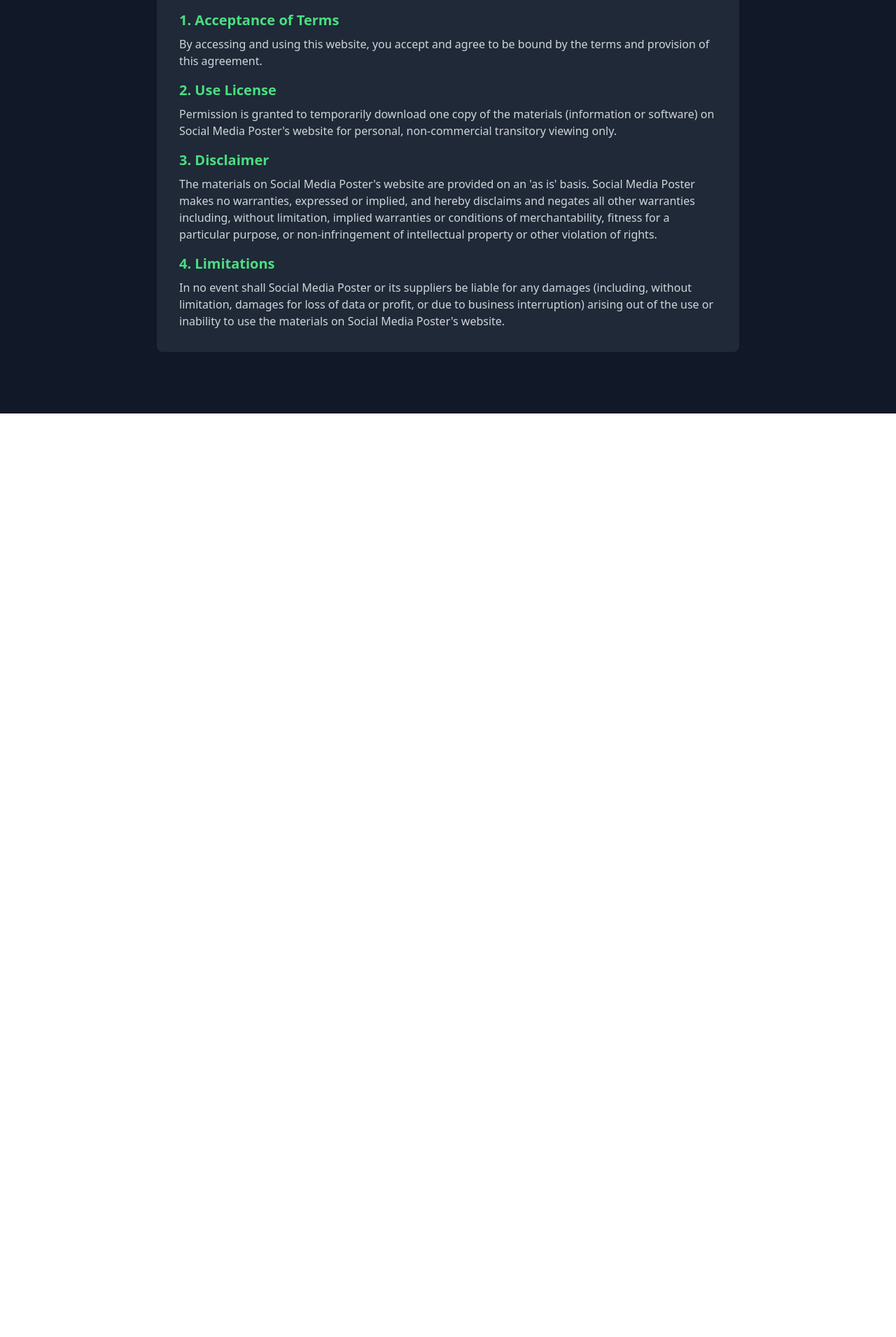
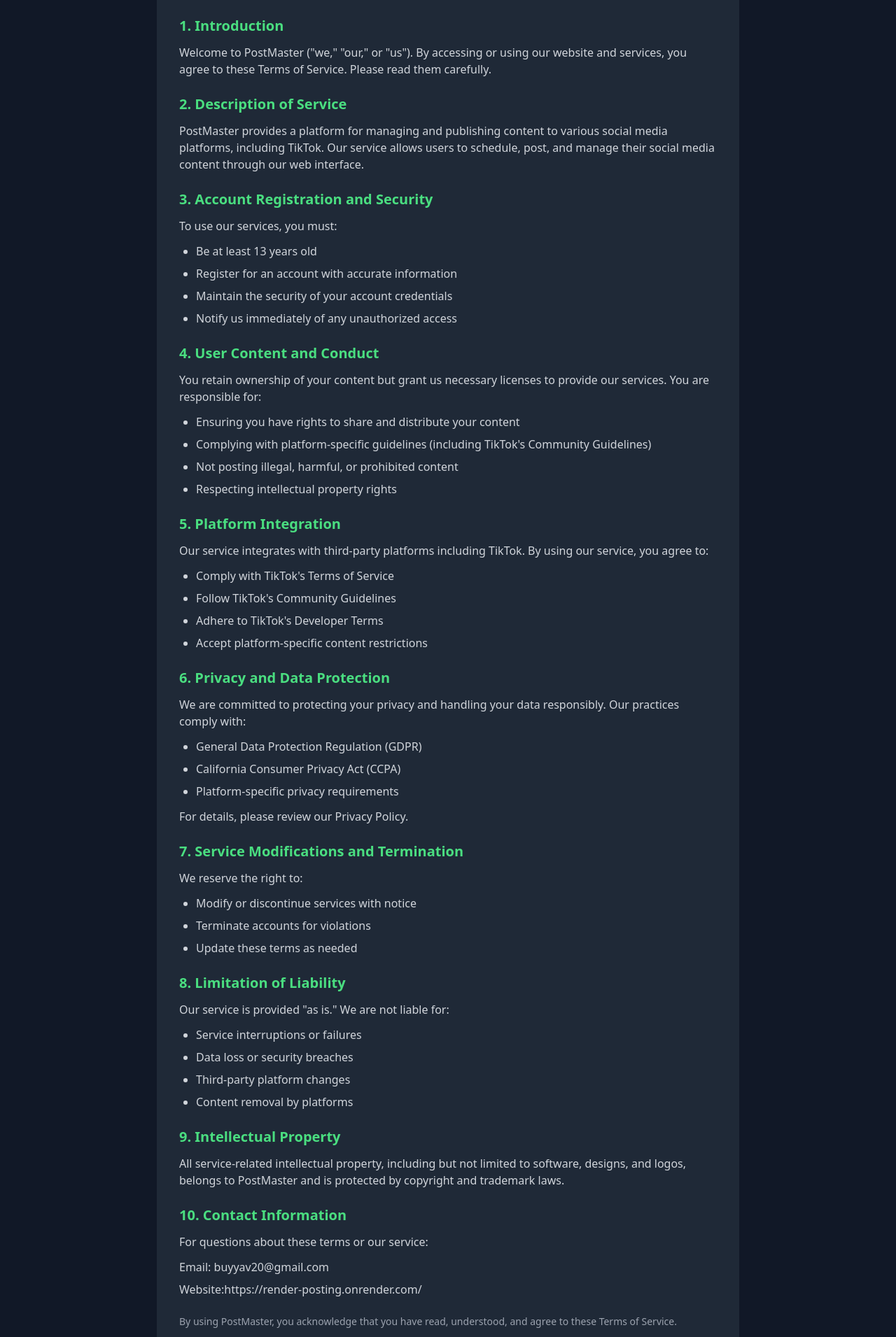
Before and after one commit to Turtles-Discord/render-posting, a React (Vite) app in the folder frontend/: page /terms in a window 1280 px wide. Shown: the part 209-2120 px from the top of the page at 70% size. Before the commit the page ends 800 px from the top, so only its background shows below. Built offline with nearby package versions, Linux system fonts and the light colour scheme.

Commit message:
fixed the terms page with more professonail page

```diff
--- a/frontend/src/pages/TermsPage.jsx
+++ b/frontend/src/pages/TermsPage.jsx
@@ -7,27 +7,100 @@
       <div className="max-w-4xl mx-auto px-4 sm:px-6 lg:px-8 py-8">
         <div className="bg-gray-800 rounded-lg p-8">
           <h1 className="text-3xl font-bold text-green-400 mb-6">Terms of Service</h1>
-          <div className="text-gray-300 space-y-4">
+          <div className="text-gray-300 space-y-6">
             <p className="text-sm text-gray-400">Last updated: {new Date().toLocaleDateString()}</p>
 
-            <section className="space-y-2">
-              <h2 className="text-xl font-semibold text-green-400">1. Acceptance of Terms</h2>
-              <p>By accessing and using this website, you accept and agree to be bound by the terms and provision of this agreement.</p>
+            <section className="space-y-3">
+              <h2 className="text-xl font-semibold text-green-400">1. Introduction</h2>
+              <p>Welcome to PostMaster ("we," "our," or "us"). By accessing or using our website and services, you agree to these Terms of Service. Please read them carefully.</p>
             </section>
 
-            <section className="space-y-2">
-              <h2 className="text-xl font-semibold text-green-400">2. Use License</h2>
-              <p>Permission is granted to temporarily download one copy of the materials (information or software) on Social Media Poster's website for personal, non-commercial transitory viewing only.</p>
+            <section className="space-y-3">
+              <h2 className="text-xl font-semibold text-green-400">2. Description of Service</h2>
+              <p>PostMaster provides a platform for managing and publishing content to various social media platforms, including TikTok. Our service allows users to schedule, post, and manage their social media content through our web interface.</p>
             </section>
 
-            <section className="space-y-2">
-              <h2 className="text-xl font-semibold text-green-400">3. Disclaimer</h2>
-              <p>The materials on Social Media Poster's website are provided on an 'as is' basis. Social Media Poster makes no warranties, expressed or implied, and hereby disclaims and negates all other warranties including, without limitation, implied warranties or conditions of merchantability, fitness for a particular purpose, or non-infringement of intellectual property or other violation of rights.</p>
+            <section className="space-y-3">
+              <h2 className="text-xl font-semibold text-green-400">3. Account Registration and Security</h2>
+              <p>To use our services, you must:</p>
+              <ul className="list-disc pl-6 space-y-2">
+                <li>Be at least 13 years old</li>
+                <li>Register for an account with accurate information</li>
+                <li>Maintain the security of your account credentials</li>
+                <li>Notify us immediately of any unauthorized access</li>
+              </ul>
             </section>
 
-            <section className="space-y-2">
-              <h2 className="text-xl font-semibold text-green-400">4. Limitations</h2>
-              <p>In no event shall Social Media Poster or its suppliers be liable for any damages (including, without limitation, damages for loss of data or profit, or due to business interruption) arising out of the use or inability to use the materials on Social Media Poster's website.</p>
+            <section className="space-y-3">
+              <h2 className="text-xl font-semibold text-green-400">4. User Content and Conduct</h2>
+              <p>You retain ownership of your content but grant us necessary licenses to provide our services. You are responsible for:</p>
+              <ul className="list-disc pl-6 space-y-2">
+                <li>Ensuring you have rights to share and distribute your content</li>
+                <li>Complying with platform-specific guidelines (including TikTok's Community Guidelines)</li>
+                <li>Not posting illegal, harmful, or prohibited content</li>
+                <li>Respecting intellectual property rights</li>
+              </ul>
+            </section>
+
+            <section className="space-y-3">
+              <h2 className="text-xl font-semibold text-green-400">5. Platform Integration</h2>
+              <p>Our service integrates with third-party platforms including TikTok. By using our service, you agree to:</p>
+              <ul className="list-disc pl-6 space-y-2">
+                <li>Comply with TikTok's Terms of Service</li>
+                <li>Follow TikTok's Community Guidelines</li>
+                <li>Adhere to TikTok's Developer Terms</li>
+                <li>Accept platform-specific content restrictions</li>
+              </ul>
+            </section>
+
+            <section className="space-y-3">
+              <h2 className="text-xl font-semibold text-green-400">6. Privacy and Data Protection</h2>
+              <p>We are committed to protecting your privacy and handling your data responsibly. Our practices comply with:</p>
+              <ul className="list-disc pl-6 space-y-2">
+                <li>General Data Protection Regulation (GDPR)</li>
+                <li>California Consumer Privacy Act (CCPA)</li>
+                <li>Platform-specific privacy requirements</li>
+              </ul>
+              <p>For details, please review our Privacy Policy.</p>
+            </section>
+
+            <section className="space-y-3">
+              <h2 className="text-xl font-semibold text-green-400">7. Service Modifications and Termination</h2>
+              <p>We reserve the right to:</p>
+              <ul className="list-disc pl-6 space-y-2">
+                <li>Modify or discontinue services with notice</li>
+                <li>Terminate accounts for violations</li>
+                <li>Update these terms as needed</li>
+              </ul>
+            </section>
+
+            <section className="space-y-3">
+              <h2 className="text-xl font-semibold text-green-400">8. Limitation of Liability</h2>
+              <p>Our service is provided "as is." We are not liable for:</p>
+              <ul className="list-disc pl-6 space-y-2">
+                <li>Service interruptions or failures</li>
+                <li>Data loss or security breaches</li>
+                <li>Third-party platform changes</li>
+                <li>Content removal by platforms</li>
+              </ul>
+            </section>
+
+            <section className="space-y-3">
+              <h2 className="text-xl font-semibold text-green-400">9. Intellectual Property</h2>
+              <p>All service-related intellectual property, including but not limited to software, designs, and logos, belongs to PostMaster and is protected by copyright and trademark laws.</p>
+            </section>
+
+            <section className="space-y-3">
+              <h2 className="text-xl font-semibold text-green-400">10. Contact Information</h2>
+              <p>For questions about these terms or our service:</p>
+              <ul className="list-none space-y-2">
+                <li>Email: buyyav20@gmail.com</li>
+                <li>Website:https://render-posting.onrender.com/</li>
+              </ul>
+            </section>
+
+            <section className="space-y-3 mt-8">
+              <p className="text-sm text-gray-400">By using PostMaster, you acknowledge that you have read, understood, and agree to these Terms of Service.</p>
             </section>
           </div>
         </div>
```
